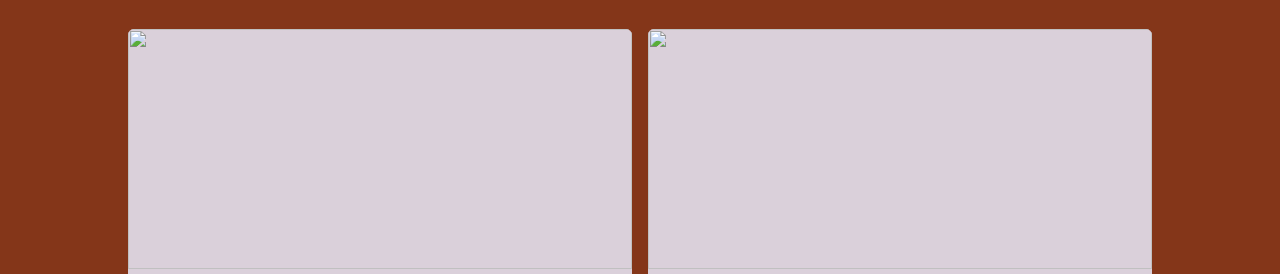
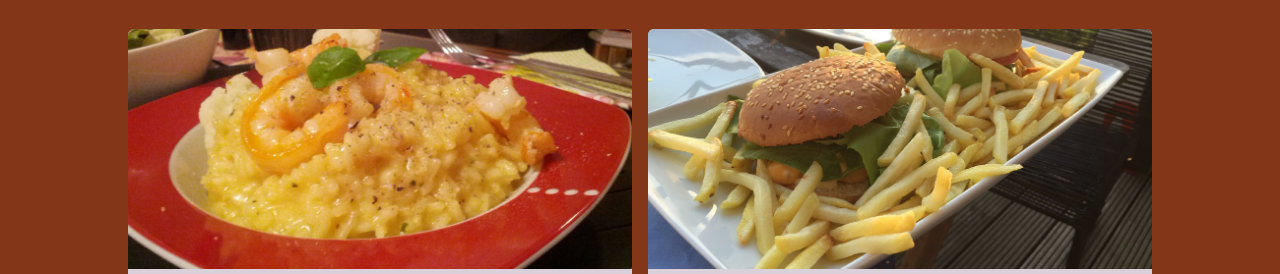
Before and after one commit to melybee-07/responsive-website, a plain HTML site: page index.html in a window 1280 px wide. Shown: the part 191-465 px from the top of the page. Drawn offline with Linux system fonts and the light colour scheme; the site is published under a folder, as on GitHub Pages, so addresses that start at the root find nothing.

Commit message:
index.html

```diff
--- a/index.html
+++ b/index.html
@@ -51,7 +51,7 @@
         <ul>
             <li class="food-item">
                 <article>
-<img src="/images/risotto.jpg" alt="">
+<img src="./images/risotto.jpg" alt="">
 <div class="food-item-content">
 <h2>Risotto with Tiger Prawns</h2>
 <a href="#" class="btn">Add to cart</a>
@@ -61,7 +61,7 @@
 
             <li class="food-item">
                <article>
-<img src="/images/cheeseburgers.jpg" alt="">
+<img src="./images/cheeseburgers.jpg" alt="">
 <div class="food-item-content">
 <h2>Cheeseburgers</h2>
 <a href="#" class="btn">Add to cart</a>
```
